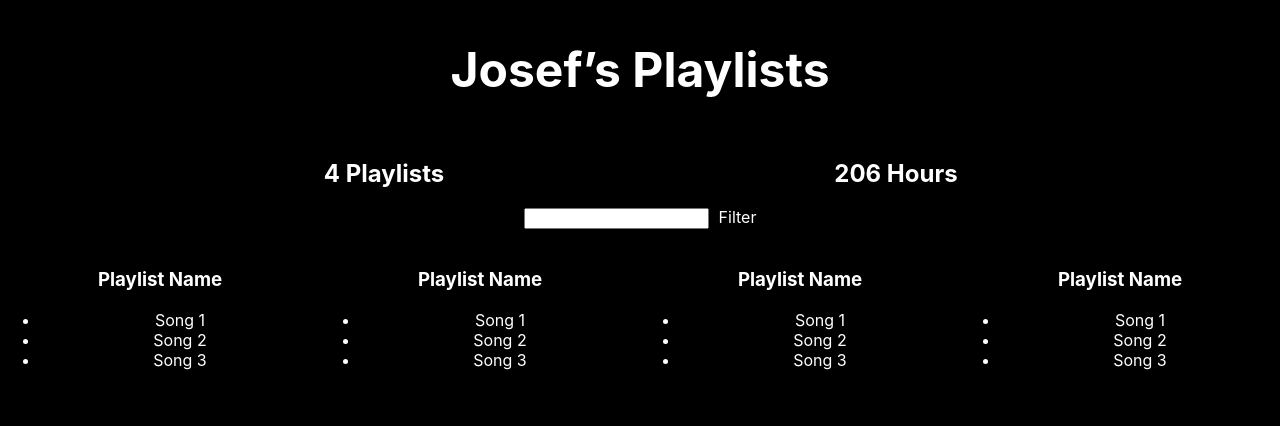
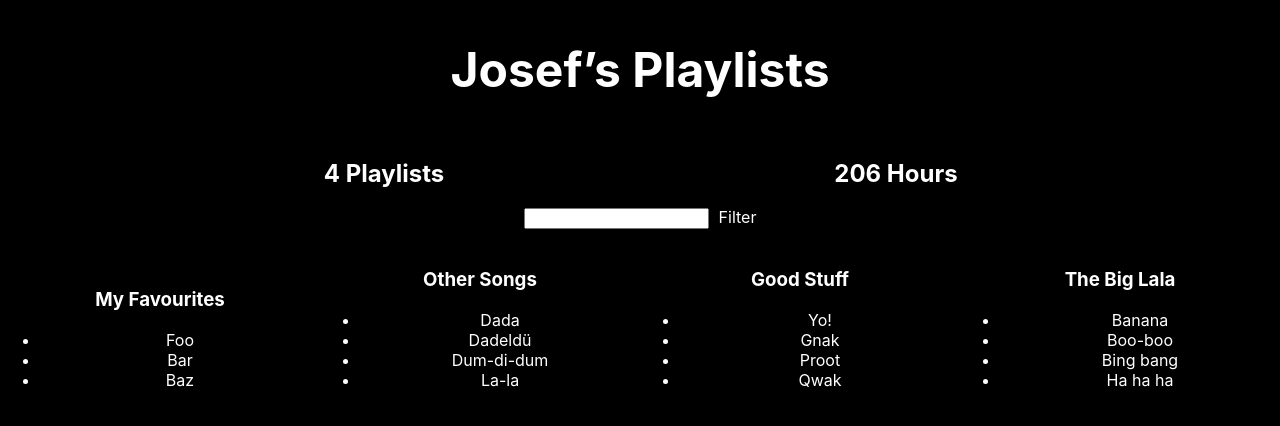
Before and after one commit to oolong32/reactTest, a React (Create React App) app: page / in a window 1280 px wide. Shown: the top 426 px of the page. Built offline with nearby package versions, Linux system fonts and the light colour scheme.

Commit message:
add playlist component

```diff
--- a/src/App.js
+++ b/src/App.js
@@ -12,19 +12,19 @@ let fakeServerData = {
     playlists: [
       {
         name: 'My Favourites',
-        songs: [{name: 'Foo', duration: '12345'}, {name: 'Bar', duration: '12345'}, {name: 'Baz', duration: '12345'}]
+        songs: [{title: 'Foo', duration: '12345'}, {title: 'Bar', duration: '12345'}, {title: 'Baz', duration: '12345'}]
       },
       {
         name: 'Other Songs',
-        songs: [{name: 'Dada', duration: '12345'}, {name: 'Dadeldü', duration: '12345'}, {name: 'Dum-di-dum', duration: '12345'}, {name: 'La-la', duration: '12345'}]
+        songs: [{title: 'Dada', duration: '12345'}, {title: 'Dadeldü', duration: '12345'}, {title: 'Dum-di-dum', duration: '12345'}, {title: 'La-la', duration: '12345'}]
       },
       {
         name: 'Good Stuff',
-        songs: [{name: 'Yo!', duration: '12345'}, {name: 'Gnak', duration: '12345'}, {name: 'Proot', duration: '12345'}, {name: 'Qwak', duration: '12345'}]
+        songs: [{title: 'Yo!', duration: '12345'}, {title: 'Gnak', duration: '12345'}, {title: 'Proot', duration: '12345'}, {title: 'Qwak', duration: '12345'}]
       },
       {
         name: 'The big lala',
-        songs: [{name: 'Banana', duration: '12345'}, {name: 'Boo-boo', duration: '12345'}, {name: 'Bing bang', duration: '12345'}, {name: 'Ha ha ha', duration: '12345'}]
+        songs: [{title: 'Banana', duration: '12345'}, {title: 'Boo-boo', duration: '12345'}, {title: 'Bing bang', duration: '12345'}, {title: 'Ha ha ha', duration: '12345'}]
       }
     ]
   }
@@ -70,14 +70,15 @@ class Filter extends Component {
 
 class Playlist extends Component {
   render() {
+    let playlist = this.props.playlist;
     return (
       <div style={{...defaultStyle, width: '25%', display: 'inline-block'}}>
         <img src="" alt="" />
-      <h3>Playlist Name</h3>
+      <h3 style={{...defaultStyle, textTransform: 'capitalize'}}>{playlist.name}</h3>
       <ul style={defaultStyle}>
-        <li>Song 1</li>
-        <li>Song 2</li>
-        <li>Song 3</li>
+        { playlist.songs.map(song =>
+        <li>{song.title}</li>
+        )}
       </ul>
       </div>
     );
@@ -104,13 +105,12 @@ class App extends Component {
           <h1 style={{...defaultStyle, fontSize: '48px'}}>
           {this.state.serverData.user.name}’s Playlists
         </h1>
-          <PlaylistCounter playlists={this.state.serverData.user.playlists}/>
-          <HoursCounter playlists={this.state.serverData.user.playlists}/>
-          <Filter/>
-          <Playlist/>
-          <Playlist/>
-          <Playlist/>
-          <Playlist/>
+          <PlaylistCounter playlists={this.state.serverData.user.playlists} />
+          <HoursCounter playlists={this.state.serverData.user.playlists} />
+          <Filter />
+          {this.state.serverData.user.playlists.map(playlist =>
+            <Playlist playlist={playlist} />
+          )}
         </section> : <h1 style={defaultStyle}>Loading …</h1>
         }
       </div>
```
